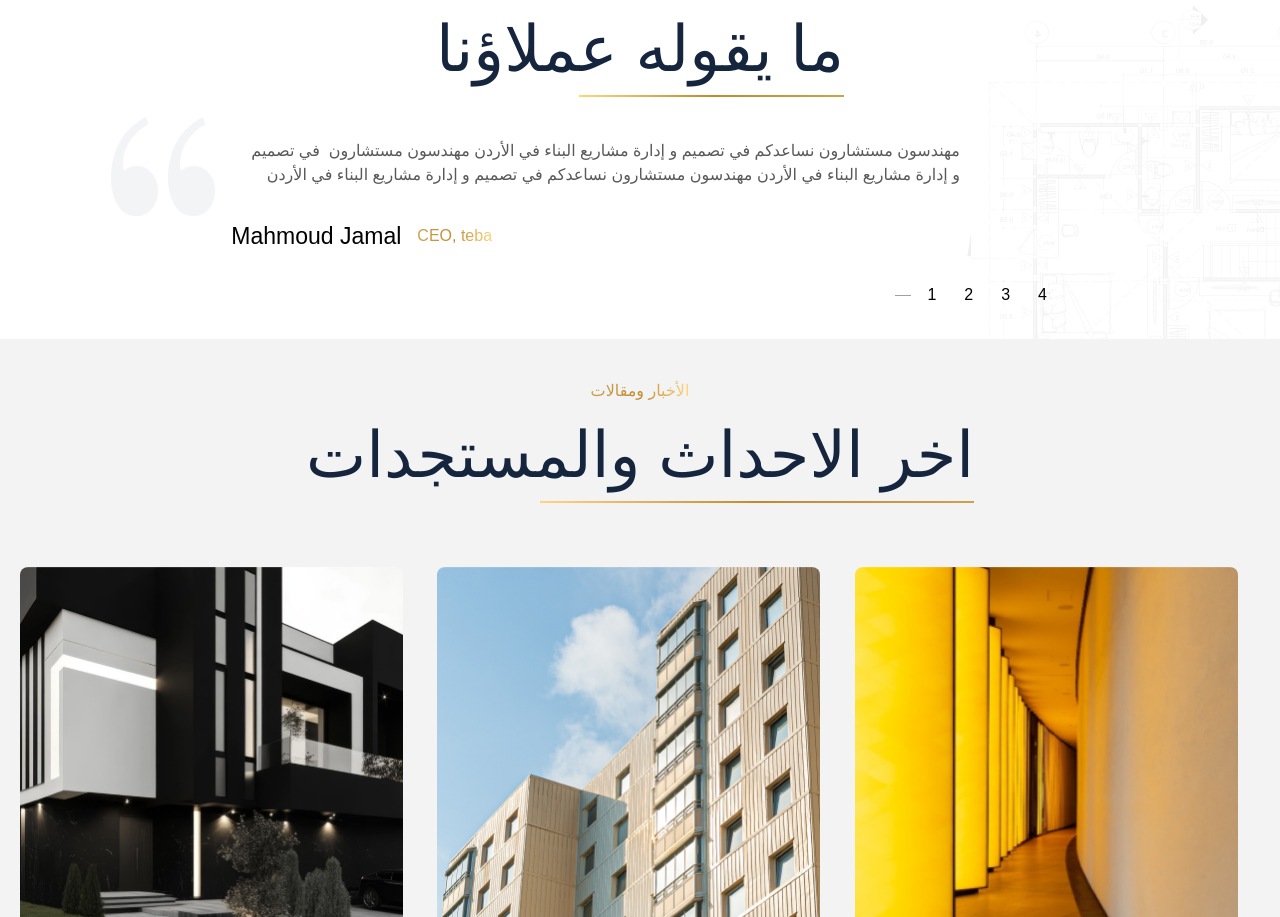
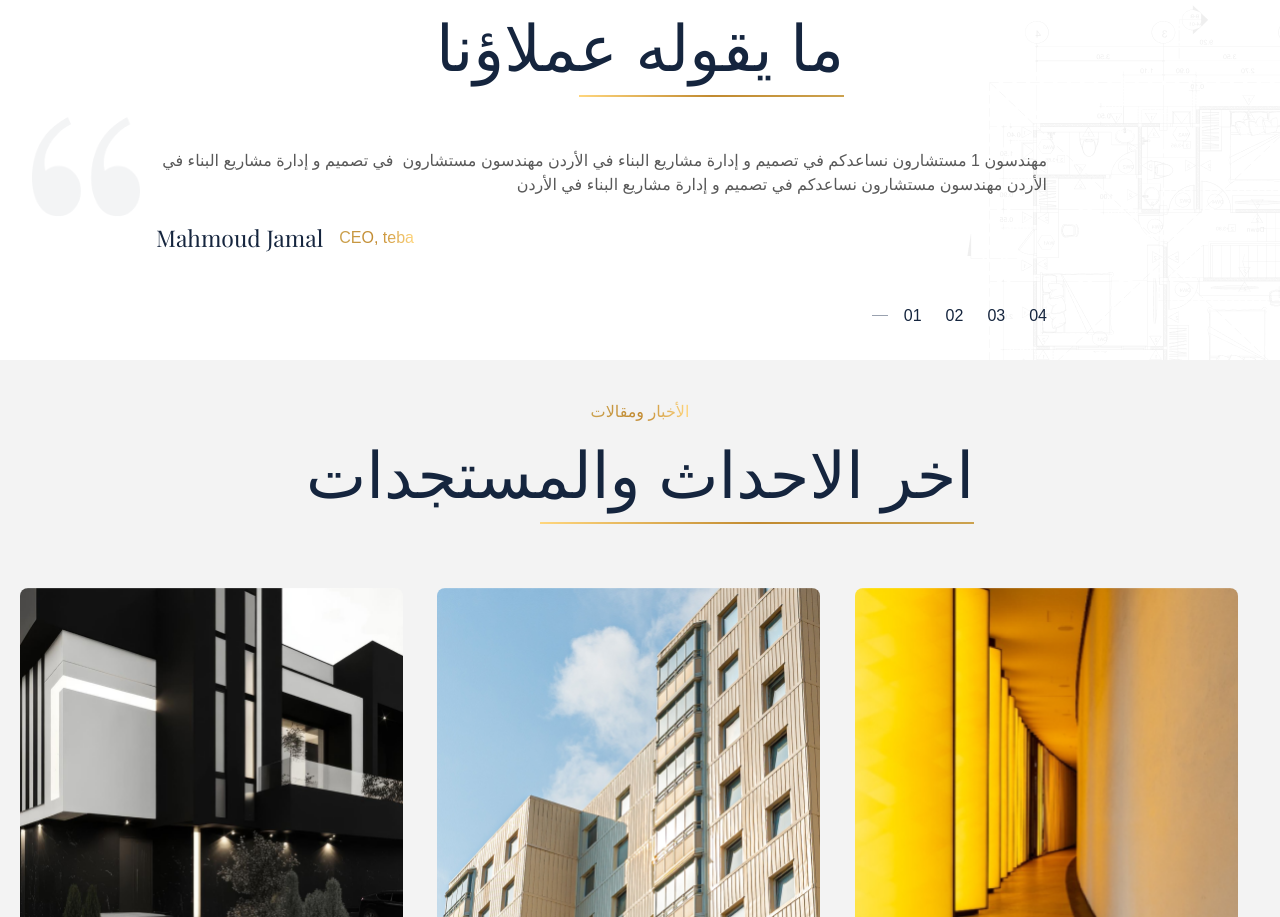
Before and after one commit to HumanUndead/Master-Engineering, a Next.js app: page / in a window 1280 px wide. Shown: the part 4703-5620 px from the top of the page. Built offline with nearby package versions, Linux system fonts and the light colour scheme; a web font is replaced by a local one.

Commit message:
fix swiper problems

```diff
--- a/src/app/globals.css
+++ b/src/app/globals.css
@@ -104,3 +104,11 @@ html {
 .bgDownArrow {
   background-color: #716e6e93;
 }
+
+/* swiper */
+
+.swiper {
+  width: 100%;
+  height: auto;
+  overflow: hidden;
+}
--- a/src/components/Home/Testimonials.tsx
+++ b/src/components/Home/Testimonials.tsx
@@ -1,18 +1,39 @@
-import React from 'react'
-import { Playfair_Display } from "next/font/google"
+"use client";
 
+import React, { useRef } from 'react';
+import { Playfair_Display } from "next/font/google";
+import { Swiper, SwiperSlide } from 'swiper/react';
+import { Swiper as SwiperClass } from 'swiper/types';
+import 'swiper/css';
 
 const playfairDisplay = Playfair_Display({
-    weight: ['400','500','600','700','800','900'],
+    weight: ['400', '500', '600', '700', '800', '900'],
     style: ['normal', 'italic'],
     subsets: ['latin'],
     display: 'swap',
-})
+});
 
 const Testimonials = () => {
+    const swiperRef = useRef<SwiperClass | null>(null);
+
+    const feedbackInfo = [
+        {
+            id: 1,
+            info: "مهندسون 1 مستشارون نساعدكم في تصميم و إدارة مشاريع البناء في الأردن مهندسون مستشارون  في تصميم و إدارة مشاريع البناء في الأردن مهندسون مستشارون نساعدكم في تصميم و إدارة مشاريع البناء في الأردن",
+        },{
+            id: 2,
+            info: "مهندسون 2 مستشارون نساعدكم في تصميم و إدارة مشاريع البناء في الأردن مهندسون مستشارون  في تصميم و إدارة مشاريع البناء في الأردن مهندسون مستشارون نساعدكم في تصميم و إدارة مشاريع البناء في الأردن",
+        },{
+            id: 3,
+            info: "مهندسون 3 مستشارون نساعدكم في تصميم و إدارة مشاريع البناء في الأردن مهندسون مستشارون  في تصميم و إدارة مشاريع البناء في الأردن مهندسون مستشارون نساعدكم في تصميم و إدارة مشاريع البناء في الأردن",
+        },{
+            id: 4,
+            info: "مهندسون 4 مستشارون نساعدكم في تصميم و إدارة مشاريع البناء في الأردن مهندسون مستشارون  في تصميم و إدارة مشاريع البناء في الأردن مهندسون مستشارون نساعدكم في تصميم و إدارة مشاريع البناء في الأردن",
+        }
+    ]
+
     return (
         <div className='relative w-full h-full md:p-8 p-2 overflow-hidden bg-white'>
-
             <div className="container mx-auto">
 
                 <div className="my-5 flex flex-col justify-center items-center">
@@ -20,43 +41,52 @@ const Testimonials = () => {
                     <h4 className='font-light text-[32px] md:text-[64px] text-[#15253E] opinionBottomBorder relative'>ما يقوله عملاؤنا</h4>
                 </div>
 
-                <div className='max-w-[1015px] max-h-[206px] flex flex-col gap-y-2 '>
-                    <div className='flex items-center justify-center md:gap-4 max-w-[891px] max-h-[158px] mx-auto'>
-                        {/* quotation */}
+                <div className='max-w-[1015px] flex flex-col gap-y-4'>
+                    <div className='flex items-center justify-center md:gap-4 mx-auto'>
+
                         <div className='self-start hidden md:block'>
                         <img
                             alt='quotation image'
                             src="/assets/imgs/quotation.png"
-                                className='w-[122px] h-[100px]'/>
+                            className='w-[122px] h-[100px]' />
                         </div>
 
-                        {/* info section */}
-                        <div className="flex flex-col md:justify-center md:items-center my-11 max-w-[891px] w-full">
+                        <div className="flex flex-col md:justify-center md:items-center my-8 w-full max-w-[891px] overflow-hidden">
+                            <Swiper
+                                onSwiper={(swiper) => (swiperRef.current = swiper)}
+                                modules={[]} observer={true} observeParents={true} className="mySwiper w-full overflow-x-hidden"
+                            >
+                                {feedbackInfo.map((feedback) => (
+                                    <SwiperSlide key={feedback.id} className='text-[16px] max-sm:text-[15px] font-light text-[#595959] whitespace-break-spaces md:text-right text-center'>
+                                        {feedback.info}
+                                    </SwiperSlide>
+                                ))}
+                            </Swiper>
 
-                            <p className='text-[16px] max-sm:text-[15px] w-full max-w-[720px] font-light text-[#595959] whitespace-break-spaces md:text-right text-center'>
-                                مهندسون مستشارون نساعدكم في تصميم و إدارة مشاريع البناء في الأردن مهندسون مستشارون  في تصميم و إدارة مشاريع البناء في الأردن مهندسون مستشارون نساعدكم في تصميم و إدارة مشاريع البناء في الأردن
+                            <p className='w-full flex gap-4 justify-center md:justify-start items-center mt-6'>
+                                <span className={playfairDisplay.className + " text-[#15253E] text-[16px] md:text-[23px] font-normal"}> Mahmoud Jamal </span>
+                                <span className='goldBg bg-clip-text text-transparent text-[16px] font-normal'>CEO, teba</span>
                             </p>
-
-                            <p className='w-full flex gap-4 justify-center md:justify-start items-center mt-8'>
-                                <span className={playfairDisplay.className + "text-[#15253E] text-[16px] md:text-[23px] font-normal "}>
-                                    Mahmoud Jamal
-                                </span>
-                                <span className='goldBg bg-clip-text text-transparent text-[16px] font-normal' >CEO, teba</span>
-                            </p>
-
                         </div>
                     </div>
 
-                    <div className='w-full flex items-center justify-center max-sm:mt-5 md:justify-end'>
-                        <div className='flex justify-center items-center gap-4'>
+                    <div className='w-full flex items-center justify-center md:justify-end max-sm:mt-5'>
+                        <div className='flex items-center gap-4'>
                         <p className='w-4 h-[1px] bg-gray-400'></p>
-                            <div className='flex gap-7'>
-                                {[1, 2, 3, 4].map((slide, index) => (
-                                    <span key={index}>{slide}</span>
+                        <div className='flex gap-6 z-600'>
+                            {feedbackInfo.map((slide, index) => (
+                            <button
+                                key={slide.id}
+                                onClick={() => swiperRef.current?.slideTo(index)}
+                                className='text-[#15253E] cursor-pointer transition-all hover:underline focus:underline text-[14px] md:text-[16px]'
+                            >
+                                {String(index + 1).padStart(2, '0')}
+                            </button>
                             ))}
                         </div>
                         </div>
                     </div>
+
                 </div>
             </div>
 
@@ -64,7 +94,7 @@ const Testimonials = () => {
                 <img src="/assets/imgs/Vector.png" alt="Vector image" />
             </div>
         </div>
-    )
-}
+    );
+};
 
-export default Testimonials
+export default Testimonials;
```
Lines whose indentation alone changed are shown as unchanged.
